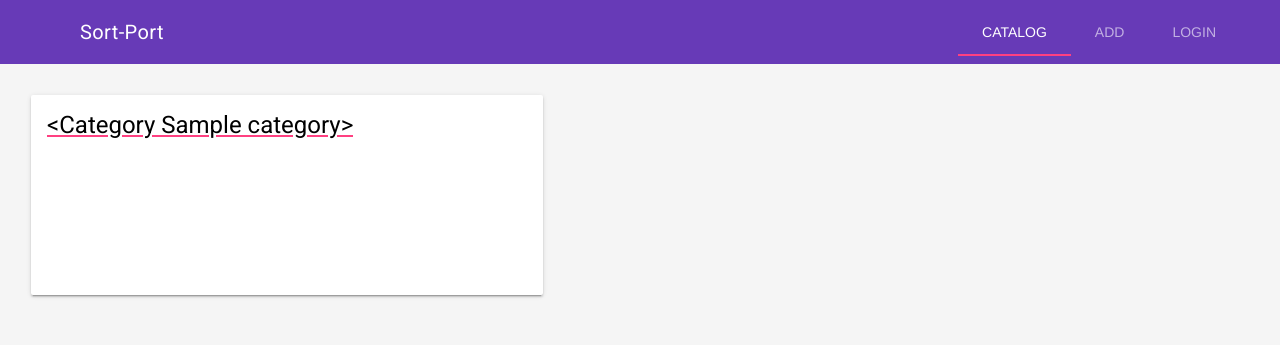
After one commit to Optissimum/sort-port, a Flask app: template app/templates/catalog.html in a window 1280 px wide. The commit adds this page. Shown: the top 345 px of the page. Run offline with Flask 2, Linux system fonts and the light colour scheme; the template is opened without the code that fills it: values that come from a table or form of the project are taken from there, others are empty; tables that the repository leaves empty hold one stand-in row (values such as "Sample post"); parts of the project's set-up code (start-up, migrations or seed data) failed here and were passed over; some libraries are stand-ins or nearby versions.

Commit message:
Update templates and views to MDL and DB

```diff
--- /dev/null
+++ b/app/templates/catalog.html
@@ -0,0 +1,36 @@
+{% extends "index.html" %} {% block title %} - List {% endblock %} {% block style %}
+<style>
+    .catalog-card-padding {
+        padding-top: 15px;
+        padding-right: 15px;
+        padding-bottom: 15px;
+        padding-left: 15px;
+    }
+
+    .catalog-card-wide.mdl-card {
+        width: 512px;
+    }
+
+    .catalog-card-wide> .mdl-card__title {
+        height: 150px;
+    }
+
+</style>
+{% endblock %} {% block content %}
+<div class="content-grid mdl-grid">
+<div class="mdl-cell">
+{% for category in categories %}
+<div class="catalog-card-padding">
+    <div class="catalog-card-wide mdl-card mdl-shadow--2dp">
+      <a class="mdl-js-ripple-effect" href="{{url_for('viewCategory', category=category)}}">
+        <div class="mdl-card__title">
+            <h2 class="mdl-card__title-text">{{category}}</h2>
+        </div>
+        </a>
+    </div>
+</div>
+<br> {% endfor %}
+</div>
+{% block items %}
+{% endblock %}
+</div> {% endblock %}
--- a/app/templates/index.html
+++ b/app/templates/index.html
@@ -22,11 +22,11 @@
     <meta http-equiv="X-UA-Compatible" content="IE=edge">
     <meta name="description" content="A front-end template that helps you build fast, modern mobile web apps.">
     <meta name="viewport" content="width=device-width, initial-scale=1.0, minimum-scale=1.0">
-    <title>{% block title %} Sort-Port {% endblock %}</title>
+    <title>Sort-Port {% block title %}{% endblock %}</title>
 
     <link rel="stylesheet" href="https://fonts.googleapis.com/css?family=Roboto:regular,bold,italic,thin,light,bolditalic,black,medium&amp;lang=en">
     <link rel="stylesheet" href="https://fonts.googleapis.com/icon?family=Material+Icons">
-    <link rel="stylesheet" href="https://code.getmdl.io/1.1.3/material.deep_purple-pink.min.css"> {% block styles %} {% endblock %}
+    <link rel="stylesheet" href="https://code.getmdl.io/1.1.3/material.deep_purple-pink.min.css"> {% block style %} {% endblock %}
 </head>
 
 <body class="mdl-demo mdl-color--grey-100 mdl-color-text--grey-700 mdl-base">
@@ -43,7 +43,7 @@
                 <nav class="mdl-navigation">
                     <a href="{{url_for('catalog')}}" class="mdl-layout__tab is-active">Catalog</a>
                     <a href="{{url_for('addItem')}}" class="mdl-layout__tab">Add</a>
-                    <a href="{{url_for('login')}}" class="mdl-layout__tab">Login</a>
+                    <a href="{{url_for('google.login')}}" class="mdl-layout__tab">Login</a>
                 </nav>
             </div>
         </header>
--- a/app/views.py
+++ b/app/views.py
@@ -36,8 +36,8 @@ def load_user(user_id):
 @app.route('/index/',
            methods=['GET', 'POST'])
 def catalog():
-    return render_template('categorylist.html',
-                           categoryList=api.viewCategories())
+    return render_template('catalog.html',
+                           categories=api.viewCategories())
 
 
 @app.route('/add/', methods=['GET', 'POST'])
--- a/run.py
+++ b/run.py
@@ -1,3 +1,4 @@
 #!flask/bin/python
 from app import app
+app.config['TEMPLATES_AUTO_RELOAD'] = True
 app.run(debug=True)
```
Also changed, not shown: app/templates/items.html (added, +37 -0 lines).
